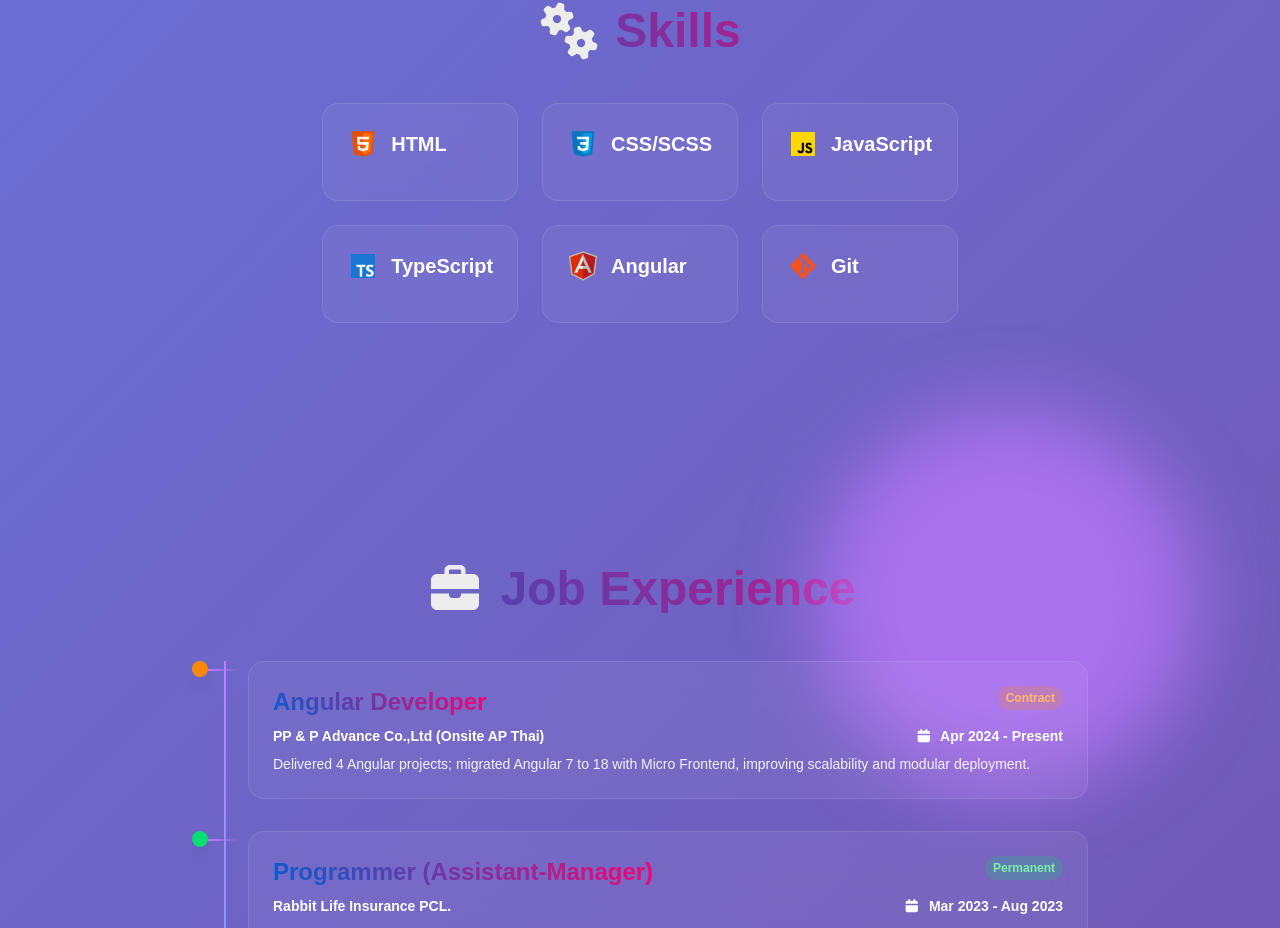
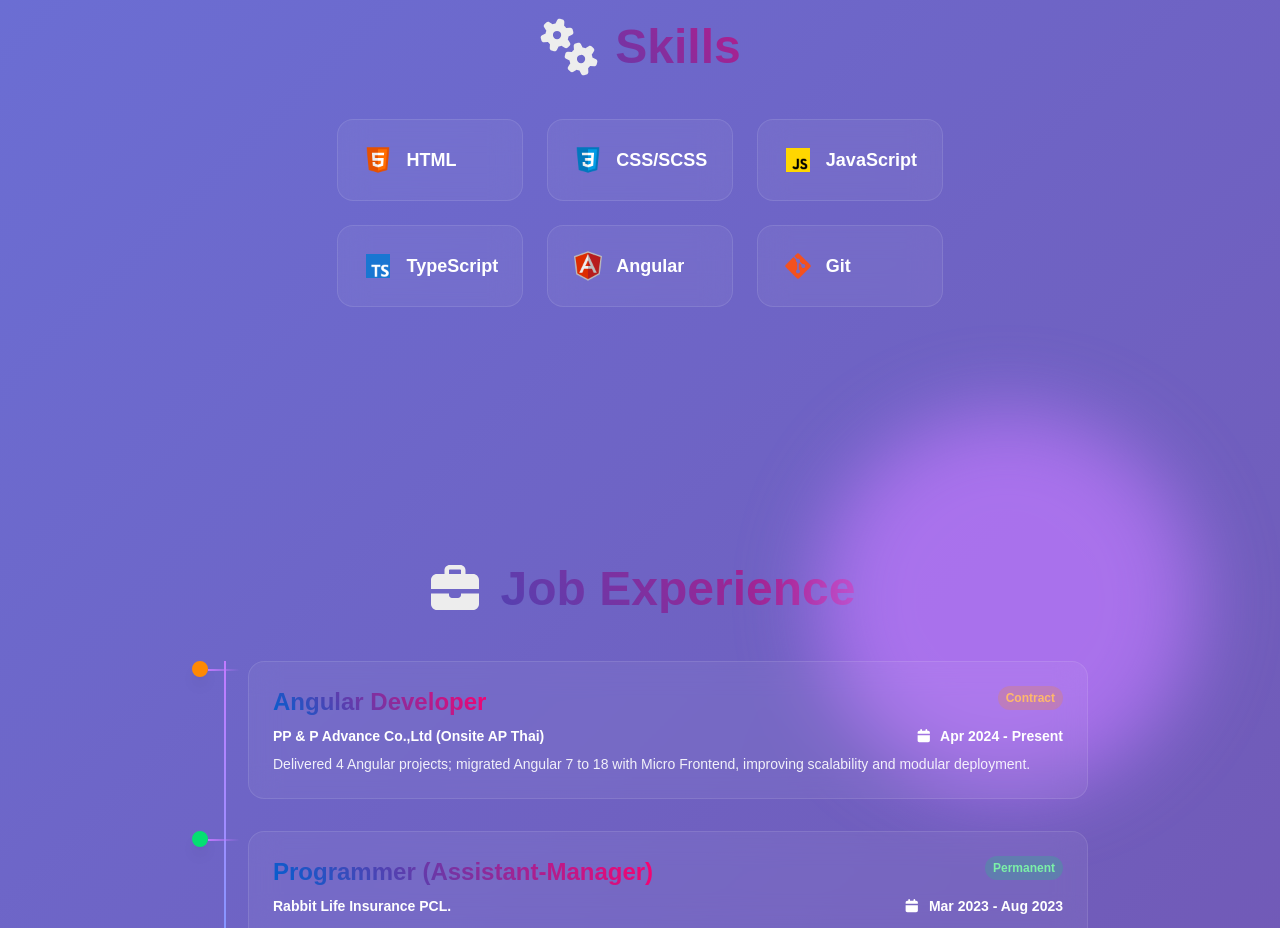
Before and after one commit to pinnida/my-portfolio, a Next.js app: page / in a window 1280 px wide. Shown: the part 1835-2763 px from the top of the page. Built offline with nearby package versions, Linux system fonts and the light colour scheme.

Commit message:
Update page.tsx

```diff
--- a/src/app/page.tsx
+++ b/src/app/page.tsx
@@ -176,7 +176,7 @@ export default function Home() {
 
           {/* Animated Navigation */}
           <motion.nav
-            className={`fixed ${viewMode === "mobile" ? "top-20 left-1/2" : "top-6 left-1/2"} transform -translate-x-1/2 z-50`}
+            className={`fixed ${viewMode === "mobile" ? "top-5 left-1/2" : "top-6 left-1/2"} transform -translate-x-1/2 z-50`}
             initial={{ y: -100, opacity: 0 }}
             animate={{ y: 0, opacity: 1 }}
             transition={{ duration: 0.8, delay: 0.2 }}
@@ -355,7 +355,7 @@ export default function Home() {
                 Skills
               </motion.h2>
               <motion.div
-                className={`grid ${viewMode === "mobile" ? "grid-cols-1" : "grid-cols-1 md:grid-cols-2 lg:grid-cols-3"} gap-6`}
+                className={`grid ${viewMode === "mobile" ? "grid-cols-2" : "grid-cols-1 md:grid-cols-2 lg:grid-cols-3"} gap-6`}
                 variants={containerVariants}
                 initial="hidden"
                 whileInView="visible"
@@ -376,14 +376,14 @@ export default function Home() {
                     whileHover={{ scale: 1.05, y: -10 }}
                     transition={{ type: "spring", stiffness: 300 }}
                   >
-                    <div className="flex items-center gap-3 mb-4">
+                    <div className="flex items-center gap-3">
                       <Image
                         src={skill.icon}
                         alt={skill.name}
                         width={32}
                         height={32}
                       />
-                      <h3 className="text-xl font-semibold text-white">
+                      <h3 className={`${viewMode === "mobile" ? "text-sm" : "text-lg"} font-semibold text-white`}>
                         {skill.name}
                       </h3>
                     </div>
```
